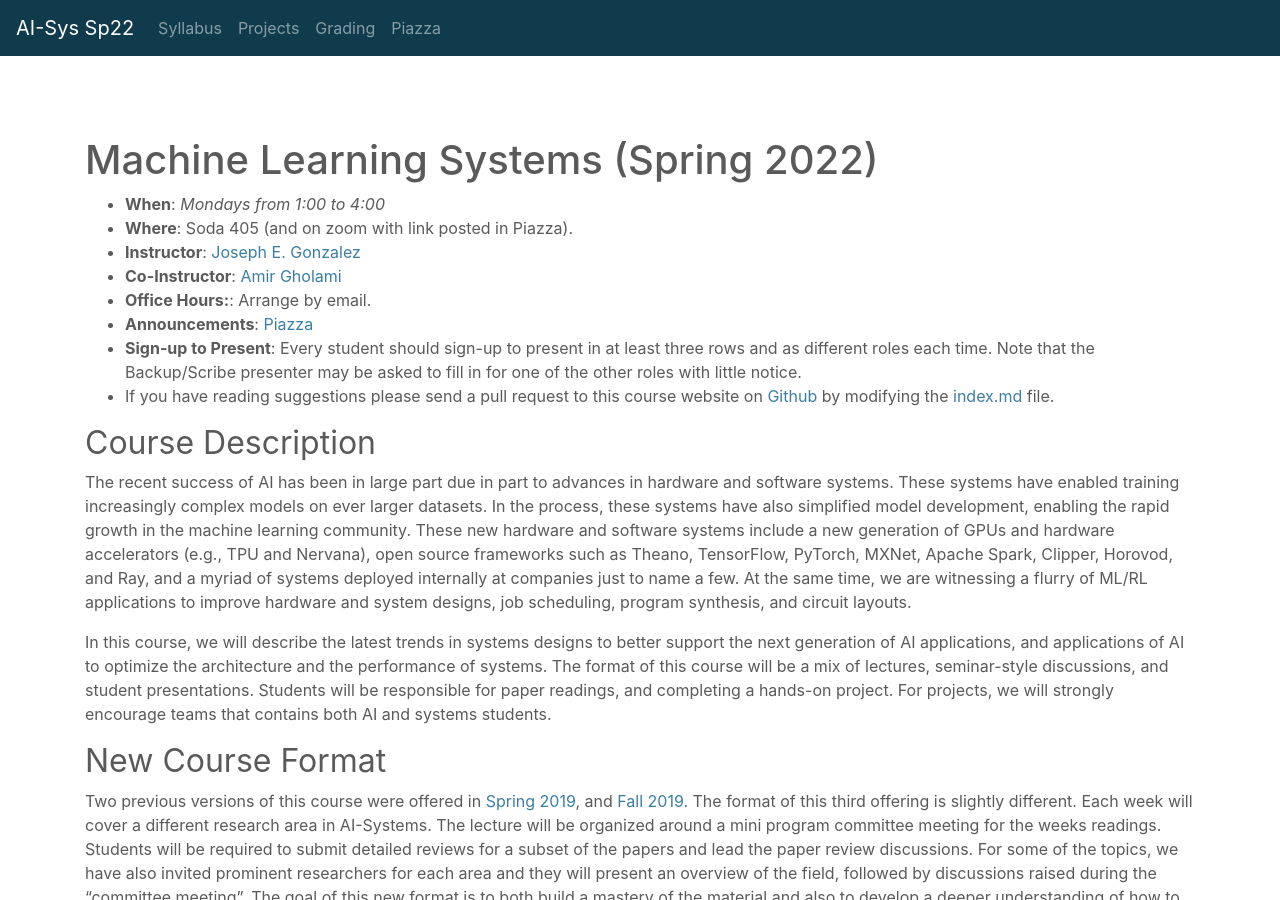
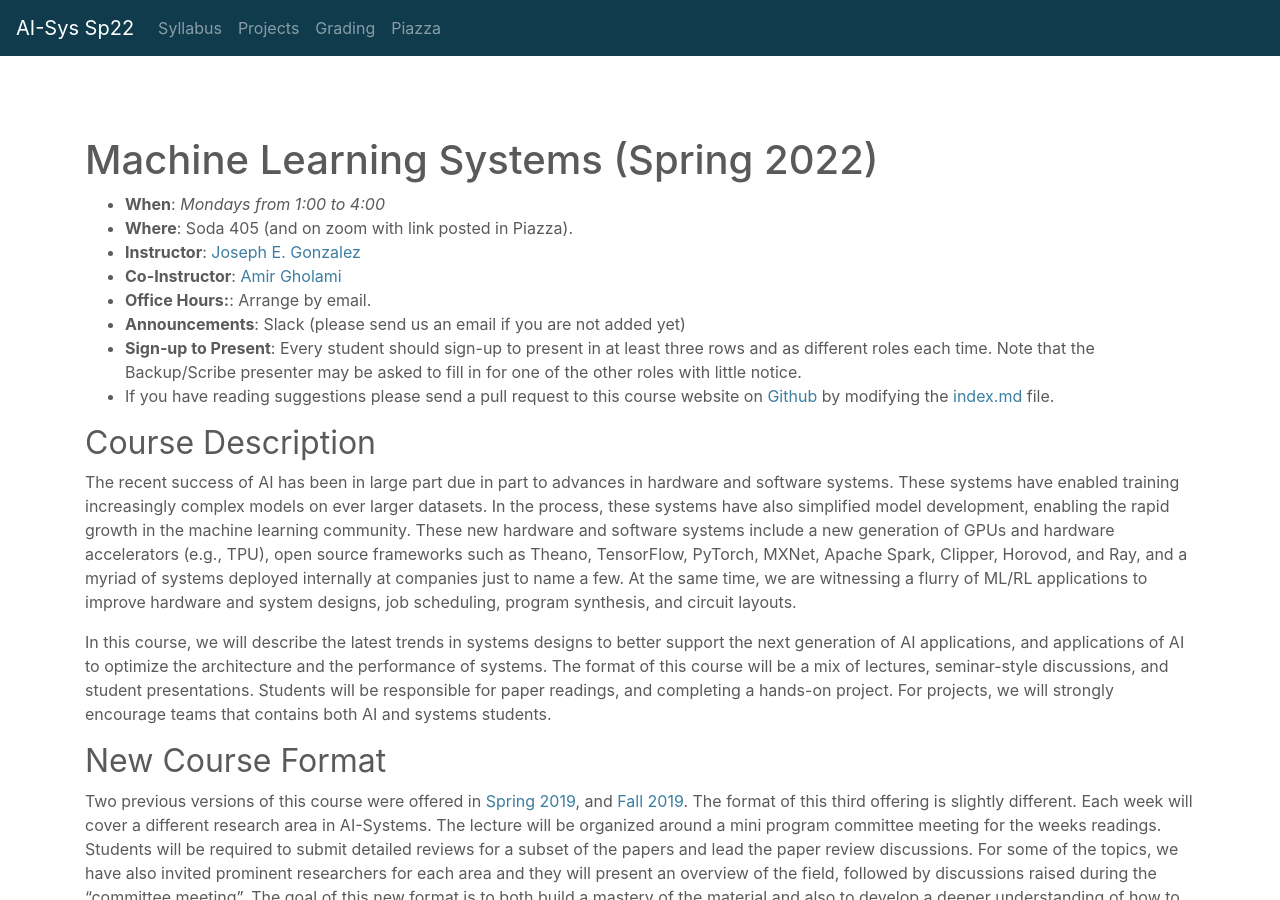
Before and after one commit to ucbrise/cs294-ai-sys-sp22, a Jekyll site: the page built from index.md, in a window 1280 px wide and 900 px high. Built offline with Jekyll 4.4.1, drawn with Linux system fonts in a browser that asks for light colours; nearby versions of some CDN libraries; our own code applies the rules of GitHub Pages for plain Markdown files.

Commit message:
update announcments on slack

```diff
--- a/index.md
+++ b/index.md
@@ -10,14 +10,14 @@ layout: default
 * **Instructor**: [Joseph E. Gonzalez](https://eecs.berkeley.edu/~jegonzal)
 * **Co-Instructor**: [Amir Gholami](https://eecs.berkeley.edu/~amirgh)
 * **Office Hours:**: Arrange by email.
-* **Announcements**: [Piazza](piazza.com/berkeley/spring2022/cs294162)
+* **Announcements**: Slack (please send us an email if you are not added yet)
 * **Sign-up to Present**: Every student should sign-up to present in at least three rows and as different roles each time.  Note that the Backup/Scribe presenter may be asked to fill in for one of the other roles with little notice.
 * If you have reading suggestions please send a pull request to this course website on [Github](https://github.com/ucbrise/cs294-ai-sys-sp22) by modifying the [index.md](https://github.com/ucbrise/cs294-ai-sys-sp22/blob/master/index.md) file.
 
 
 ## Course Description
 
-The recent success of AI has been in large part due in part to advances in hardware and software systems. These systems have enabled training increasingly complex models on ever larger datasets. In the process, these systems have also simplified model development, enabling the rapid growth in the machine learning community. These new hardware and software systems include a new generation of GPUs and hardware accelerators (e.g., TPU and Nervana), open source frameworks such as Theano, TensorFlow, PyTorch, MXNet, Apache Spark, Clipper, Horovod, and Ray, and a myriad of systems deployed internally at companies just to name a few.
+The recent success of AI has been in large part due in part to advances in hardware and software systems. These systems have enabled training increasingly complex models on ever larger datasets. In the process, these systems have also simplified model development, enabling the rapid growth in the machine learning community. These new hardware and software systems include a new generation of GPUs and hardware accelerators (e.g., TPU), open source frameworks such as Theano, TensorFlow, PyTorch, MXNet, Apache Spark, Clipper, Horovod, and Ray, and a myriad of systems deployed internally at companies just to name a few.
 At the same time, we are witnessing a flurry of ML/RL applications to improve hardware and system designs, job scheduling, program synthesis, and circuit layouts.
 
 In this course, we will describe the latest trends in systems designs to better support the next generation of AI applications, and applications of AI to optimize the architecture and the performance of systems.
```
